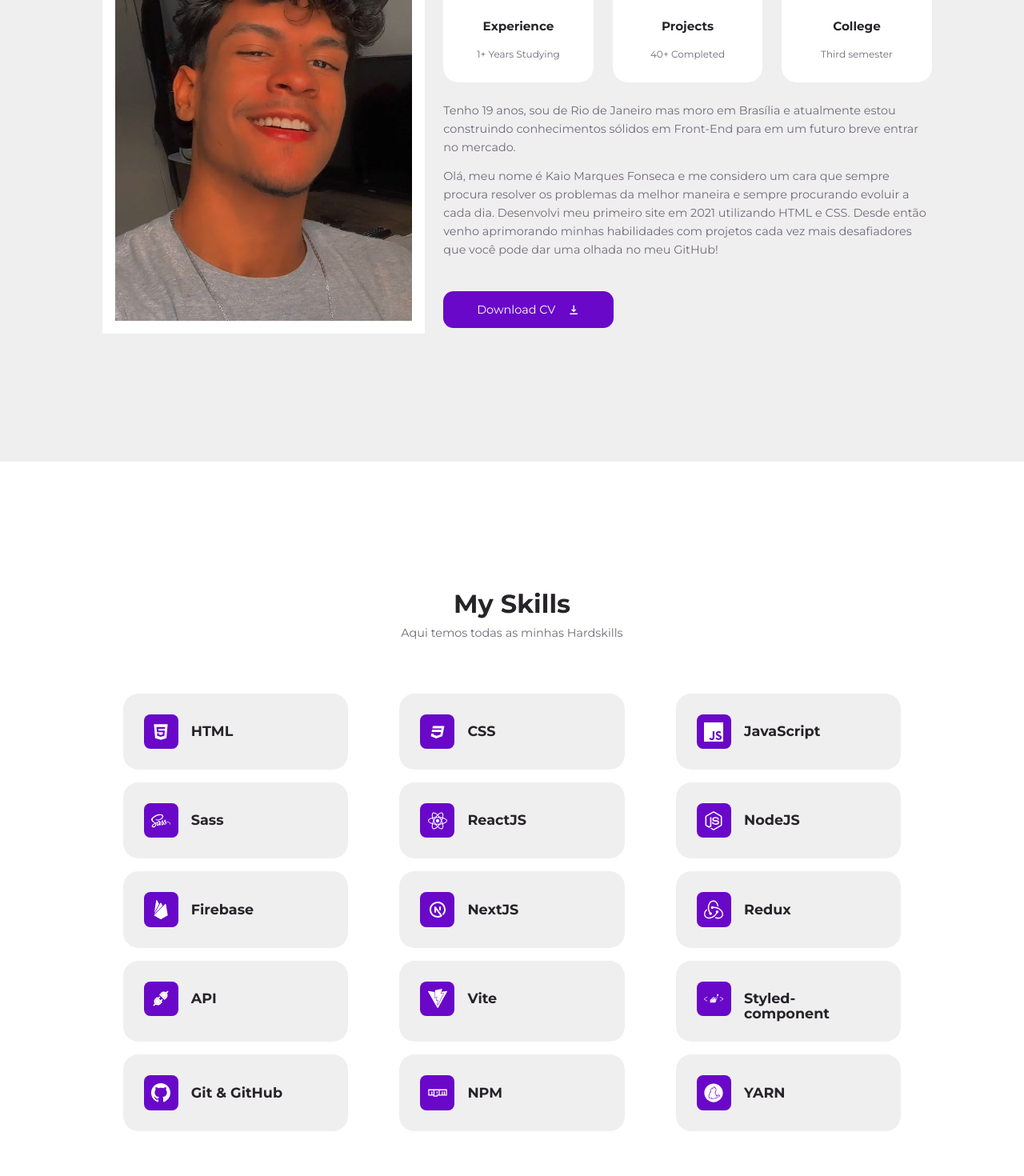
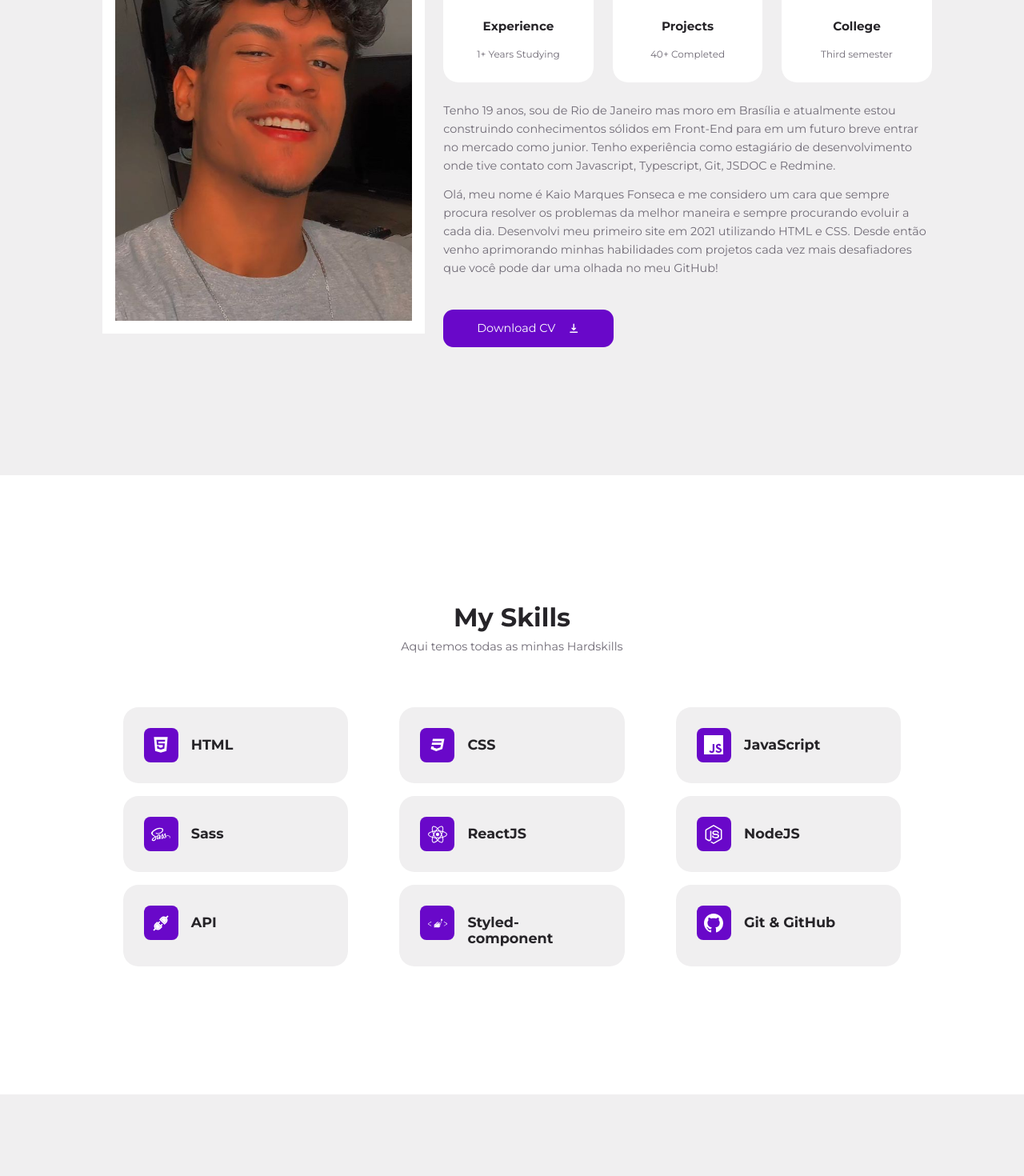
Before and after one commit to kaiofsca/portfolio, a React (Create React App) app: page / in a window 1280 px wide. Shown: the part 1100-2570 px from the top of the page at 80% size. Built offline with nearby package versions, Linux system fonts and the light colour scheme.

Commit message:
build: Realizando algumas atualizações das infos

```diff
--- a/src/sections/about/About.jsx
+++ b/src/sections/about/About.jsx
@@ -1,5 +1,5 @@
 import AboutImage from '../../assets/about.jpg'
-import CV from '../../assets/cvestagio.pdf'
+import CV from '../../assets/CV_Kaio.pdf'
 import {HiDownload} from 'react-icons/hi'
 import './about.css'
 import data from './data'
@@ -28,7 +28,7 @@ const About = () => {
               }
             </div>
             <p>
-            Tenho 19 anos, sou de Rio de Janeiro mas moro em Brasília e atualmente estou construindo conhecimentos sólidos em Front-End para em um futuro breve entrar no mercado.
+            Tenho 19 anos, sou de Rio de Janeiro mas moro em Brasília e atualmente estou construindo conhecimentos sólidos em Front-End para em um futuro breve entrar no mercado como junior. Tenho experiência como estagiário de desenvolvimento onde tive contato com Javascript, Typescript, Git, JSDOC e Redmine.
             </p>
             <p>
             Olá, meu nome é Kaio Marques Fonseca e me considero um cara que sempre procura resolver os problemas da melhor maneira e sempre procurando evoluir a cada dia. Desenvolvi meu primeiro site em 2021 utilizando HTML e CSS. Desde então venho aprimorando minhas habilidades com projetos cada vez mais desafiadores que você pode dar uma olhada no meu GitHub!
--- a/src/sections/footer/Footer.jsx
+++ b/src/sections/footer/Footer.jsx
@@ -17,7 +17,7 @@ const Footer = () => {
         </div>
       </div>
       <div className="footer__copyright">
-        <small>2022 Kaio M. Fonseca &copy; All Rights Reserved</small>
+        <small>2023 Kaio M. Fonseca &copy; All Rights Reserved</small>
       </div>
     </footer>
   )
--- a/src/sections/skills/data.js
+++ b/src/sections/skills/data.js
@@ -4,15 +4,9 @@ import {SiJavascript} from 'react-icons/si'
 import {IoLogoSass} from 'react-icons/io'
 import {FaReact} from 'react-icons/fa'
 import {FaNodeJs} from 'react-icons/fa'
-import {SiFirebase} from 'react-icons/si'
-import {TbBrandNextjs} from 'react-icons/tb'
-import {SiRedux} from 'react-icons/si'
 import {AiTwotoneApi} from 'react-icons/ai'
-import {SiVite} from 'react-icons/si'
 import {SiStyledcomponents} from 'react-icons/si'
 import {BsGithub} from 'react-icons/bs'
-import {DiNpm} from 'react-icons/di'
-import {FaYarn} from 'react-icons/fa'
 
 const data = [
     {id:1, icon: <AiFillHtml5/>, title: 'HTML'},
@@ -21,15 +15,9 @@ const data = [
     {id:4, icon: <IoLogoSass/>, title: 'Sass'},
     {id:5, icon: <FaReact/>, title: 'ReactJS'},
     {id:6, icon: <FaNodeJs/>, title: 'NodeJS'},
-    {id:7, icon: <SiFirebase/>, title: 'Firebase'},
-    {id:8, icon: <TbBrandNextjs/>, title: 'NextJS'},
-    {id:9, icon: <SiRedux/>, title: 'Redux'},
-    {id:10, icon: <AiTwotoneApi/>, title: 'API'},
-    {id:11, icon: <SiVite/>, title: 'Vite'},
-    {id:12, icon: <SiStyledcomponents/>, title: 'Styled-component'},
-    {id:13, icon: <BsGithub/>, title: 'Git & GitHub'},
-    {id:14, icon: <DiNpm/>, title: 'NPM'},
-    {id:15, icon: <FaYarn/>, title: 'YARN'}
+    {id:7, icon: <AiTwotoneApi/>, title: 'API'},
+    {id:8, icon: <SiStyledcomponents/>, title: 'Styled-component'},
+    {id:9, icon: <BsGithub/>, title: 'Git & GitHub'},
 ]
 
 export default data
```
Also changed, not shown: 2 other files (tests, documents, lock files or other folders).
